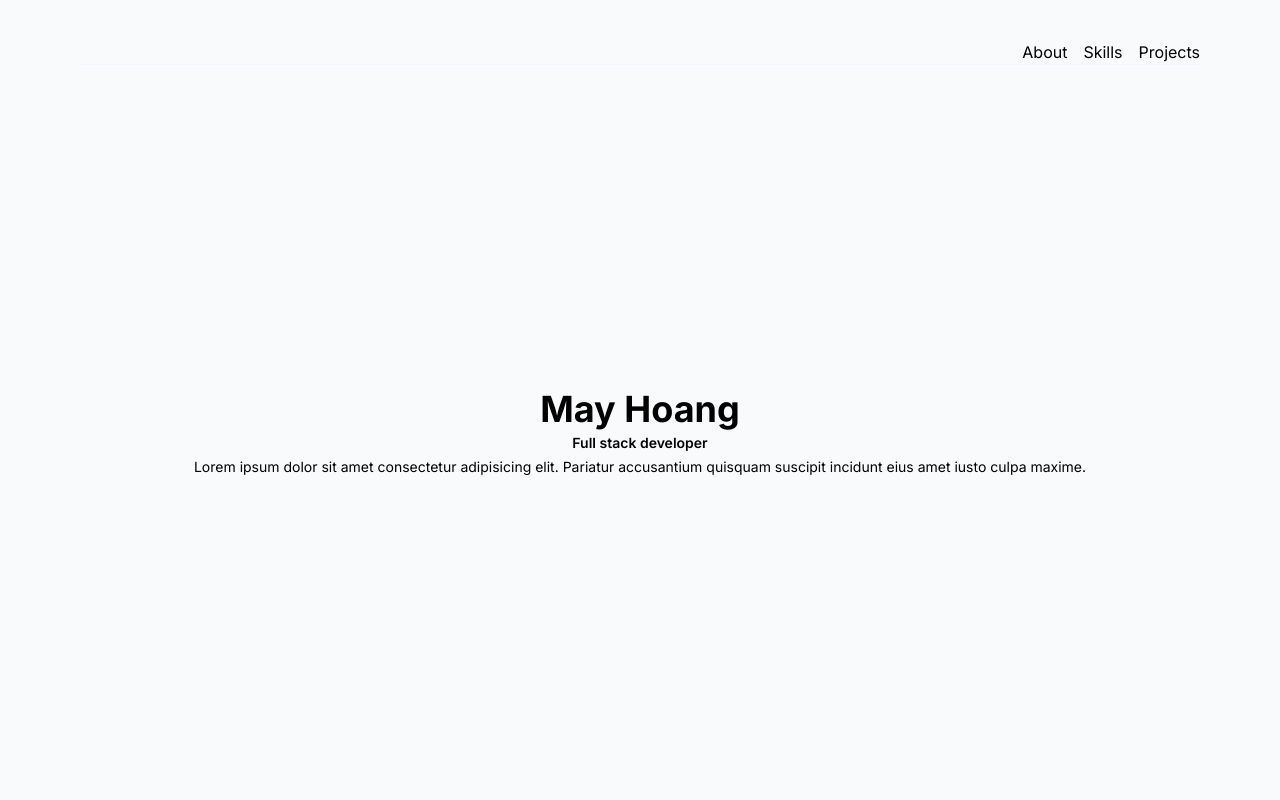
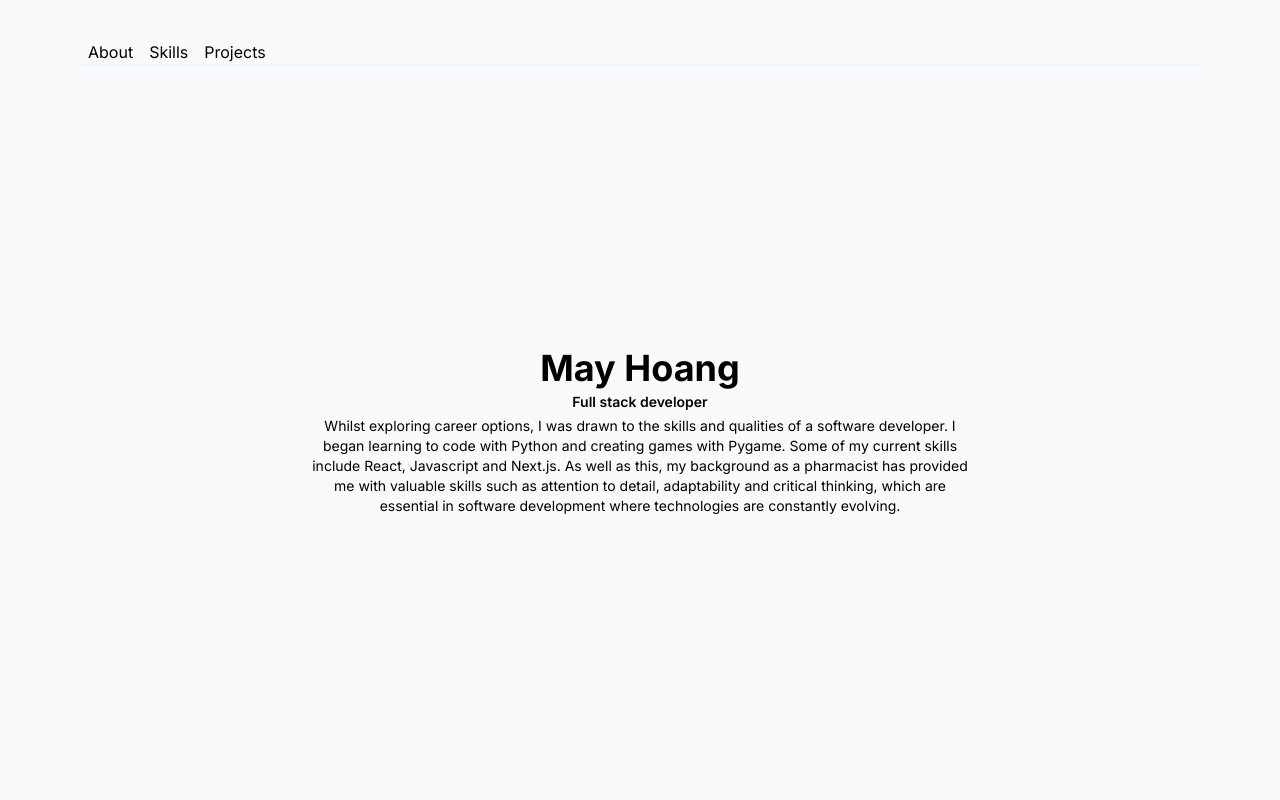
Before and after one commit to mxy-1/portfolio, a Next.js app: page / in a window 1280 px wide. Shown: the top 800 px of the page. Built offline with nearby package versions, Linux system fonts and the light colour scheme.

Commit message:
update bio

```diff
--- a/app/components/Hero.tsx
+++ b/app/components/Hero.tsx
@@ -4,7 +4,7 @@ const Hero = () => {
 			<div className=' text-center'>
 				<h1 className="text-4xl font-bold">May Hoang</h1>
 				<p className="font-semibold p-1">Full stack developer</p>
-				<p>Lorem ipsum dolor sit amet consectetur adipisicing elit. Pariatur accusantium quisquam suscipit incidunt eius amet iusto culpa maxime.</p>
+				<p className="md:w-[660px] inline-block">Whilst exploring career options, I was drawn to the skills and qualities of a software developer. I began learning to code with Python and creating games with Pygame. Some of my current skills include React, Javascript and Next.js. As well as this, my background as a pharmacist has provided me with valuable skills such as attention to detail, adaptability and critical thinking, which are essential in software development where technologies are constantly evolving.</p>
 			</div>
 
 		</section>
--- a/app/components/Navbar.tsx
+++ b/app/components/Navbar.tsx
@@ -3,7 +3,7 @@ import Link from 'next/link'
 const Navbar = () => {
 	return (
 		<nav>
-			<ul className='display: flex justify-end border-b-[1px] border-blue-50'>
+			<ul className='display: flex justify-start border-b-[1px] border-blue-50'>
 				<li><Link href="#about" className='px-2 hover:text-slate-600'>About</Link></li>
 				<li><Link href="#skills" className='px-2 hover:text-slate-600'>Skills</Link></li>
 				<li><Link href="#projects" className='pl-2 hover:text-slate-600'>Projects</Link></li>
--- a/app/components/SkillCard.tsx
+++ b/app/components/SkillCard.tsx
@@ -1,7 +1,7 @@
 "use client"
 import { useState } from "react"
 
-const SkillCard = ({icon}: {icon:any}) => {
+const SkillCard = ({icon}: {icon: {skill: string, src:string}}) => {
     const [skill, setSkill] = useState(false)
 
     const handleMouseEnter = () => {
```
